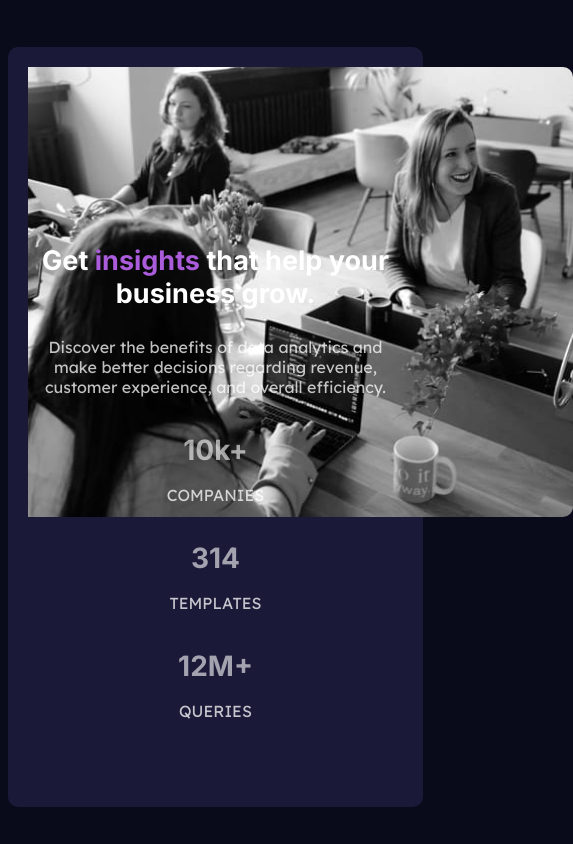
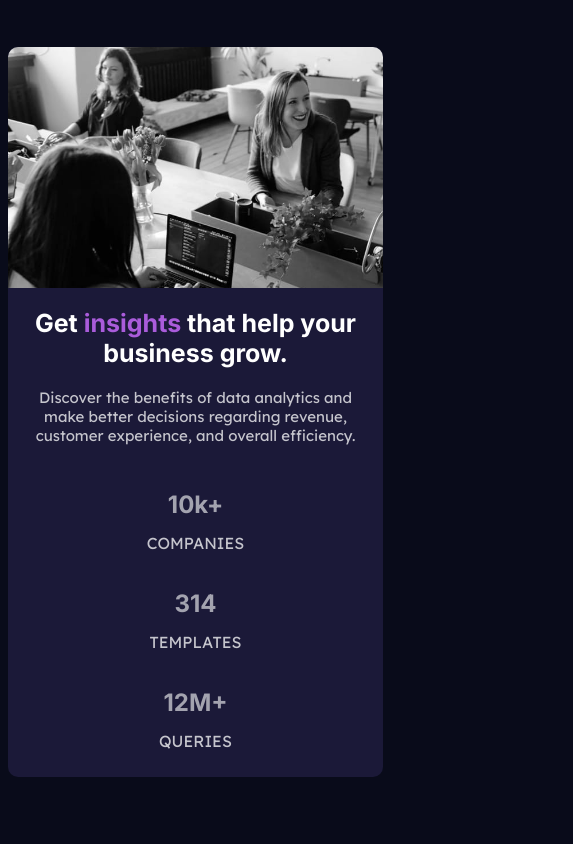
Before and after one commit to stainsleto/stats-preview-card, a plain HTML site: page index.html in a window 390 px wide. Shown: the whole page, 573 px wide, since content can reach past the window. Drawn offline with Linux system fonts and the light colour scheme.

Commit message:
Mobile and pc view done

```diff
--- a/index.html
+++ b/index.html
@@ -20,7 +20,8 @@
   <!--Right Card-->
 
   <div class="card-right">
-    <img src="/images/image-header-desktop.jpg" alt="business-image" class="image">
+    <!-- image box -->
+
   </div>
 
   <!-- left card -->
--- a/style.css
+++ b/style.css
@@ -56,10 +56,15 @@ body{
 
 }
 
-.image{
+.card-right{
+    background-image: url("/images/image-header-desktop.jpg");
+    background-repeat: no-repeat;
+    background-size: cover;
+    border-top-right-radius: 10px;
     border-bottom-right-radius: 10px;
-    border-top-right-radius: 10px;
+    width: 620px;
     height:450px;
+
 }
 
 /* Mobile View */
@@ -70,7 +75,18 @@ body{
         flex-direction:column;
         width:375px;
         height:720px;
-        padding:20px;
+        padding:0px 0px 10px 0px;
+
+    }
+
+    .card-right{
+        background-image: url("/images/image-header-mobile.jpg");
+        background-size: cover;
+        width:375px;
+        height: 450px;
+        border-top-left-radius: 10px;
+        border-top-right-radius:10px;
+        border-bottom-right-radius: 0px;
 
     }
 
@@ -80,25 +96,23 @@ body{
         padding:0px;
     }
 
-    .card-right{
-        background-image: url("/images/image-header-mobile.jpg");
-        background-repeat: no-repeat;
-        background-size: contain;
-        width: 375px;
-        height:150px;
 
-    }
 
     .main-head{
-        font-size:27px;
+        font-size:25px;
+        padding:10px;
         text-align: center;
+        margin:10px 0px -15px 0px;
     }
     .description{
         text-align:center;
+        font-size:15px;
+        padding:10px;
     }
 
     .final-topic{
         margin-top: 20px;
+        font-size:24px;
     }
 
     .final-text{
```
